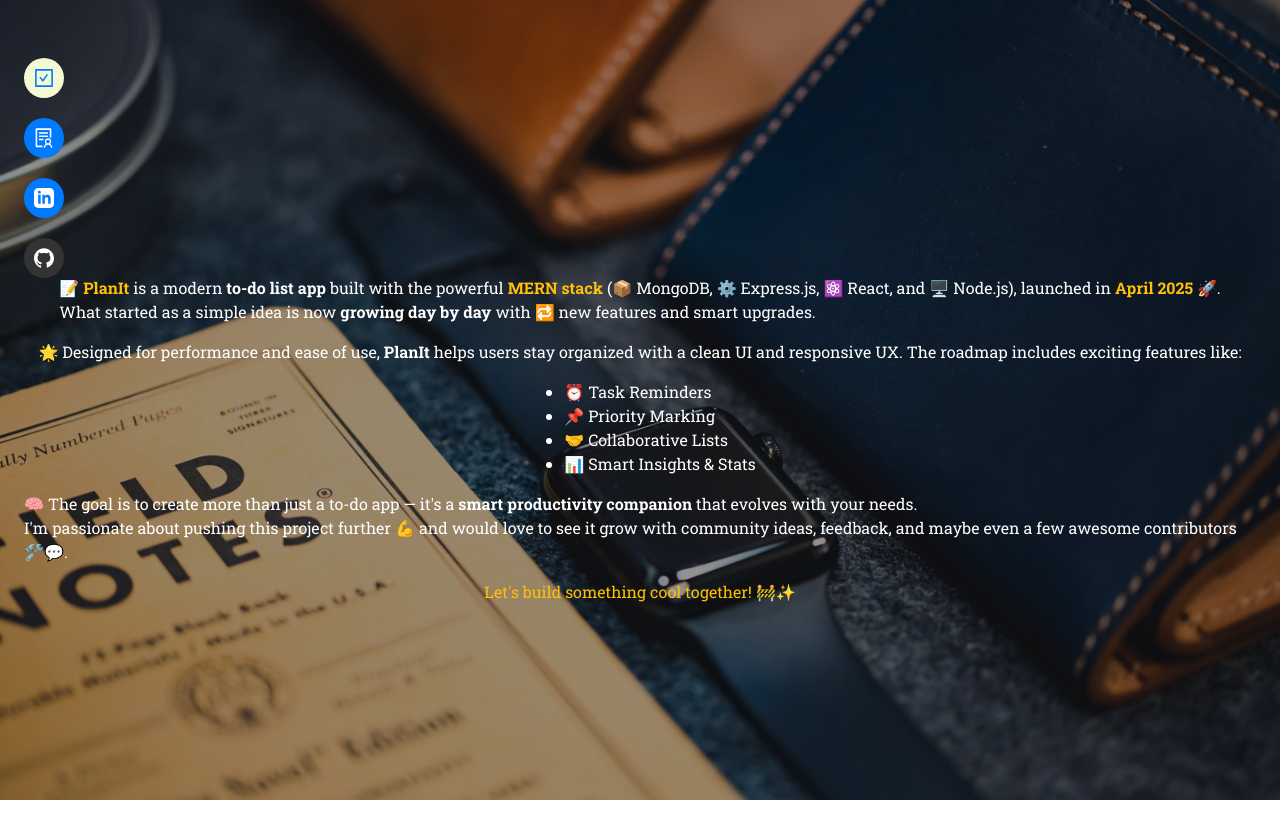
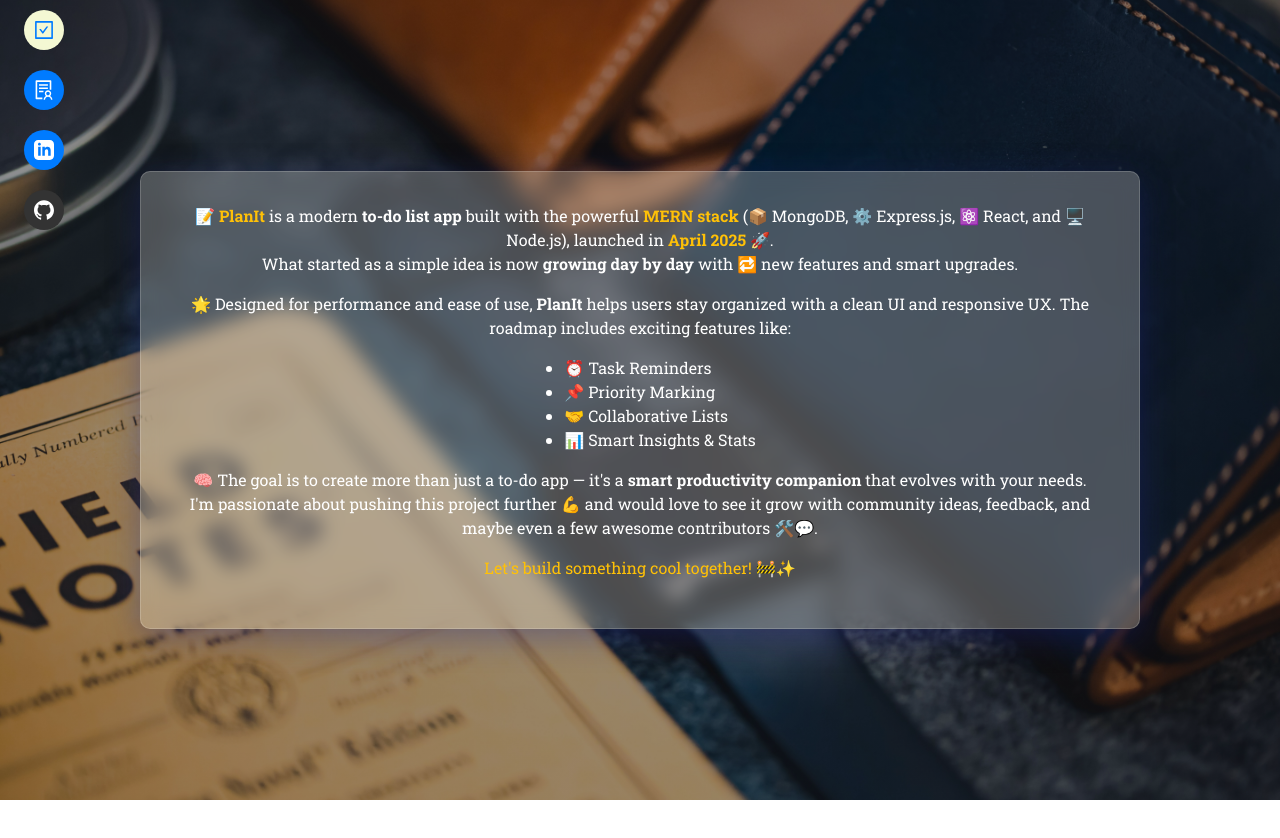
Before and after one commit to HuzaifaBinShahid/PlanIt, a React (Create React App) app: page /about in a window 1280 px wide. Shown: the top 838 px of the page. After the commit the page ends 800 px from the top, so only its background shows below. Built offline with nearby package versions, Linux system fonts and the light colour scheme.

Commit message:
improv: glass type effect added in about component

```diff
--- a/src/Components/About.jsx
+++ b/src/Components/About.jsx
@@ -2,12 +2,13 @@ import React from "react";
 
 const About = () => {
   return (
-    <div className="d-flex justify-content-center align-items-center vh-100 my-5 flex-column  px-4">
+    <div className="container-fluid d-flex justify-content-center align-items-center vh-100">
+      <div className="glass-effect">
         <p>
           📝 <strong className="text-warning">PlanIt</strong> is a modern <strong>to-do list app</strong>{" "}
-        built with the powerful <strong  className="text-warning">MERN stack</strong> (📦 MongoDB, ⚙️
+          built with the powerful <strong className="text-warning">MERN stack</strong> (📦 MongoDB, ⚙️
           Express.js, ⚛️ React, and 🖥️ Node.js), launched in{" "}
-        <strong  className="text-warning">April 2025</strong> 🚀.
+          <strong className="text-warning">April 2025</strong> 🚀.
           <br />
           What started as a simple idea is now{" "}
           <strong>growing day by day</strong> with 🔁 new features and smart
@@ -20,12 +21,14 @@ const About = () => {
           roadmap includes exciting features like:
         </p>
 
-      <ul className="text-start">
+        <div className="d-flex justify-content-center">
+          <ul className="text-left">
             <li>⏰ Task Reminders</li>
             <li>📌 Priority Marking</li>
             <li>🤝 Collaborative Lists</li>
             <li>📊 Smart Insights &amp; Stats</li>
           </ul>
+        </div>
 
         <p>
           🧠 The goal is to create more than just a to-do app — it's a{" "}
@@ -37,7 +40,8 @@ const About = () => {
           awesome contributors 🛠️💬.
         </p>
 
-      <p  className="text-warning">Let's build something cool together! 🚧✨</p>
+        <p className="text-warning">Let's build something cool together! 🚧✨</p>
+      </div>
     </div>
   );
 };
--- a/src/index.css
+++ b/src/index.css
@@ -26,6 +26,18 @@ body::before {
   z-index: -1;
   transform: translateZ(0);
   will-change: transform;
+}
+
+.glass-effect {
+  background: rgba(255, 255, 255, 0.25) !important;
+  backdrop-filter: blur(10px);
+  -webkit-backdrop-filter: blur(10px);
+  border: 1px solid rgba(255, 255, 255, 0.18) !important;
+  border-radius: 10px !important;
+  box-shadow: 0 8px 32px 0 rgba(31, 38, 135, 0.37) !important;
+  width: 80%;
+  padding: 2rem;
+  text-align: center;
 }
 
 .custom-input::placeholder {
```
Lines whose indentation alone changed are shown as unchanged.
